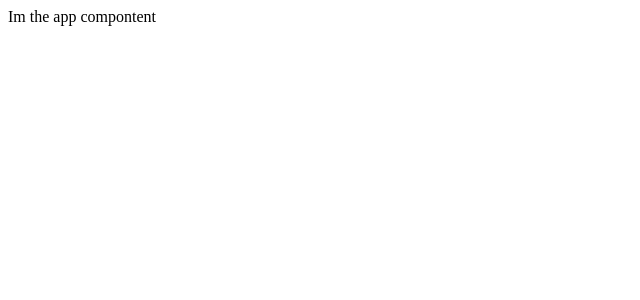
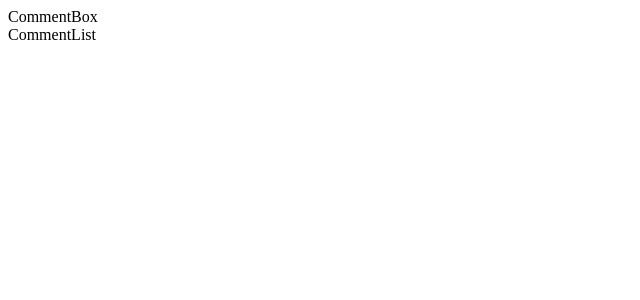
Before and after one commit to fredriklunde/react-testing, a React (Create React App) app: page / in a window 1280 px wide. Shown: the top 300 px of the page, without its empty margins (0-640 px from the left). Built offline with nearby package versions, Linux system fonts and the light colour scheme.

Commit message:
new components

```diff
--- a/src/compontents/App.js
+++ b/src/compontents/App.js
@@ -1,9 +1,12 @@
 import React from 'react';
+import CommentBox from './CommentBox'
+import CommentList from './CommentList'
 
 export default () => {
     return (
         <div>
-            Im the app compontent
+            <CommentBox />
+            <CommentList />
         </div>
     )
 }
--- a/src/compontents/CommentBox.js
+++ b/src/compontents/CommentBox.js
@@ -1 +1,5 @@
 import React from 'react';
+
+export default () => {
+    return <div>CommentBox</div>
+}
--- a/src/compontents/CommentList.js
+++ b/src/compontents/CommentList.js
@@ -1 +1,9 @@
 import React from 'react';
+
+export default () => {
+    return(
+        <div>
+            CommentList
+        </div>
+    )
+}
```
